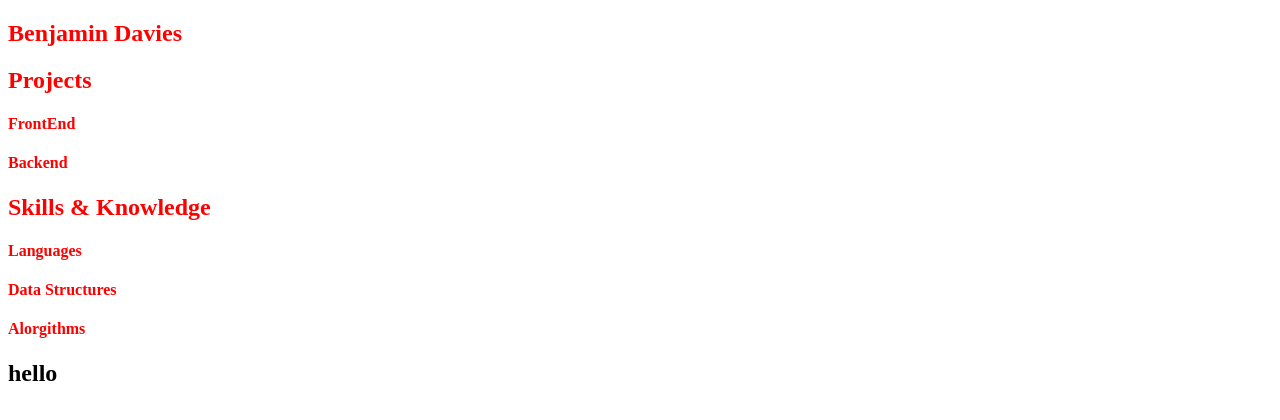
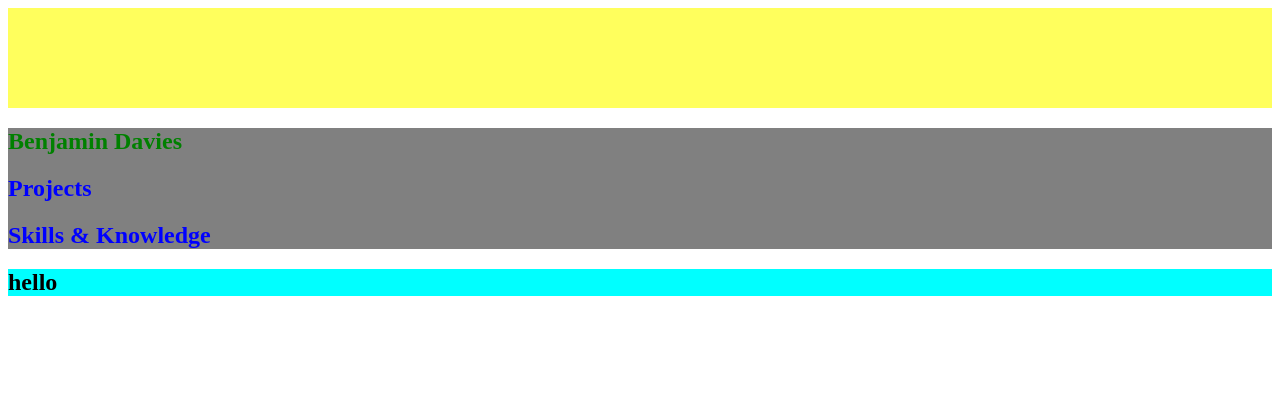
Before and after one commit to Benjamin-davies1/Portfolio, a plain HTML site: page index.html in a window 1280 px wide. Drawn offline with Linux system fonts and the light colour scheme.

Commit message:
Feature/Section 1

```diff
--- a/index.html
+++ b/index.html
@@ -16,19 +16,21 @@
         <main>
             <h1>Benjamin Davies</h1>
             <div>
-                <h2>Projects</h2>
+                <h2>Projects
                     <div class="hiddenText">
                         <h4>FrontEnd</h4>
                         <h4>Backend</h4>
                     </div>
+                </h2>
             </div>
 
-            <h2>Skills & Knowledge</h2>
+            <h2>Skills & Knowledge
                 <div class="hiddenText">
                     <h4>Languages</h4>
                     <h4>Data Structures</h4>
                     <h4>Alorgithms</h4>
                 </div>
+            </h2>
         </main>
     </section>
     <section id="middle">
--- a/src/style/index.scss
+++ b/src/style/index.scss
@@ -1,11 +1,42 @@
 body {
     header {
+        height: 100px;
+        background-color: rgb(255, 255, 93);
+
         nav {}
     }
 
     #top {
-        color: red;
+        background-color: grey;
 
-        main {}
+        main {
+            h1 {
+                color: green;
+            }
+
+            h2 {
+                color: blue;
+                display: block;
+
+                .hiddenText {
+                    display: none;
+                }
+
+                &:hover {
+                    color: black;
+                    transition: 0.5s;
+
+                    .hiddenText {
+                        color: blue;
+                        display: flex;
+                        padding: 50px 0px;
+                    }
+                }
+            }
+        }
+    }
+
+    #middle {
+        background-color: aqua;
     }
 }
```
Also changed, not shown: src/style/index.css, 1 other file. Lines whose indentation alone changed are shown as unchanged.
